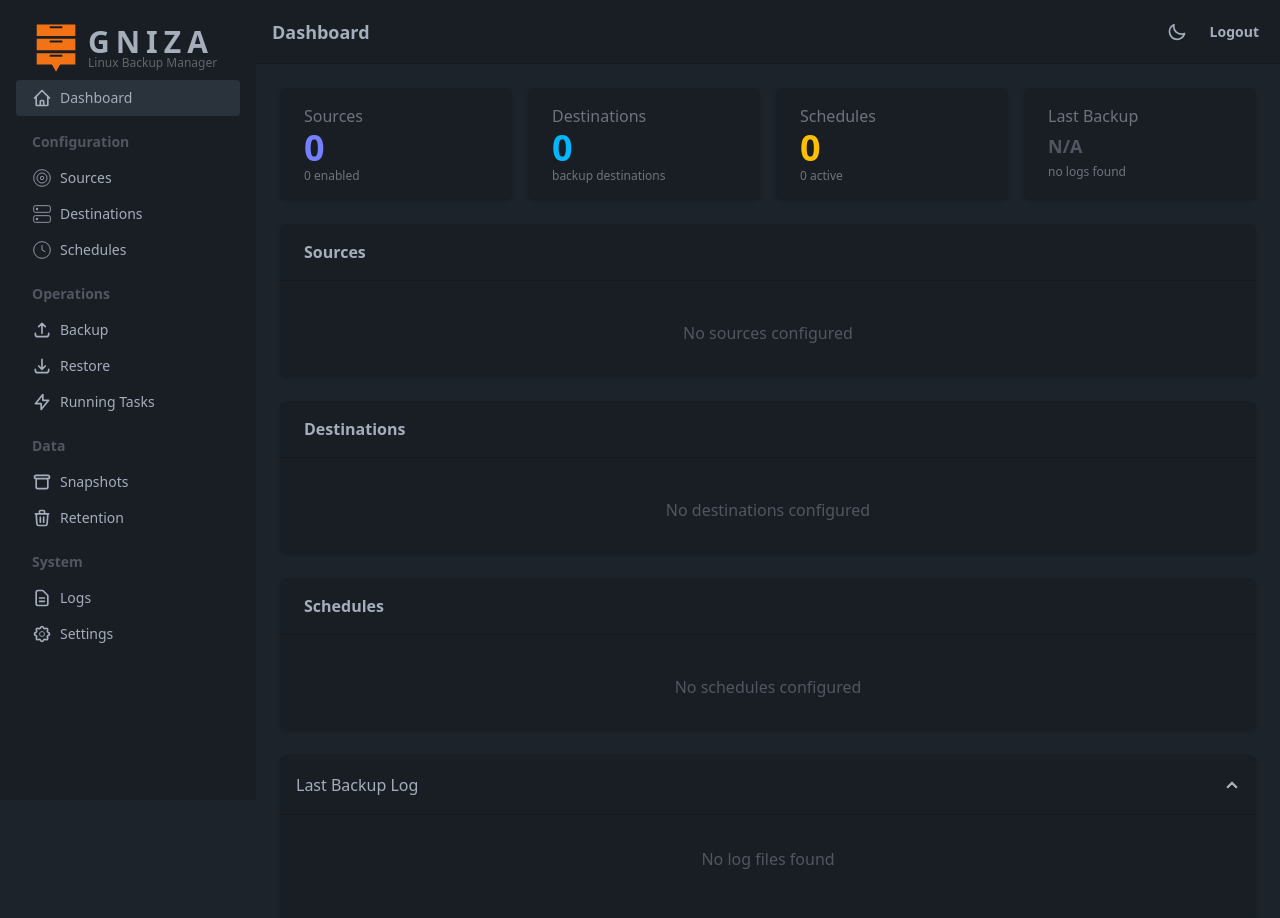
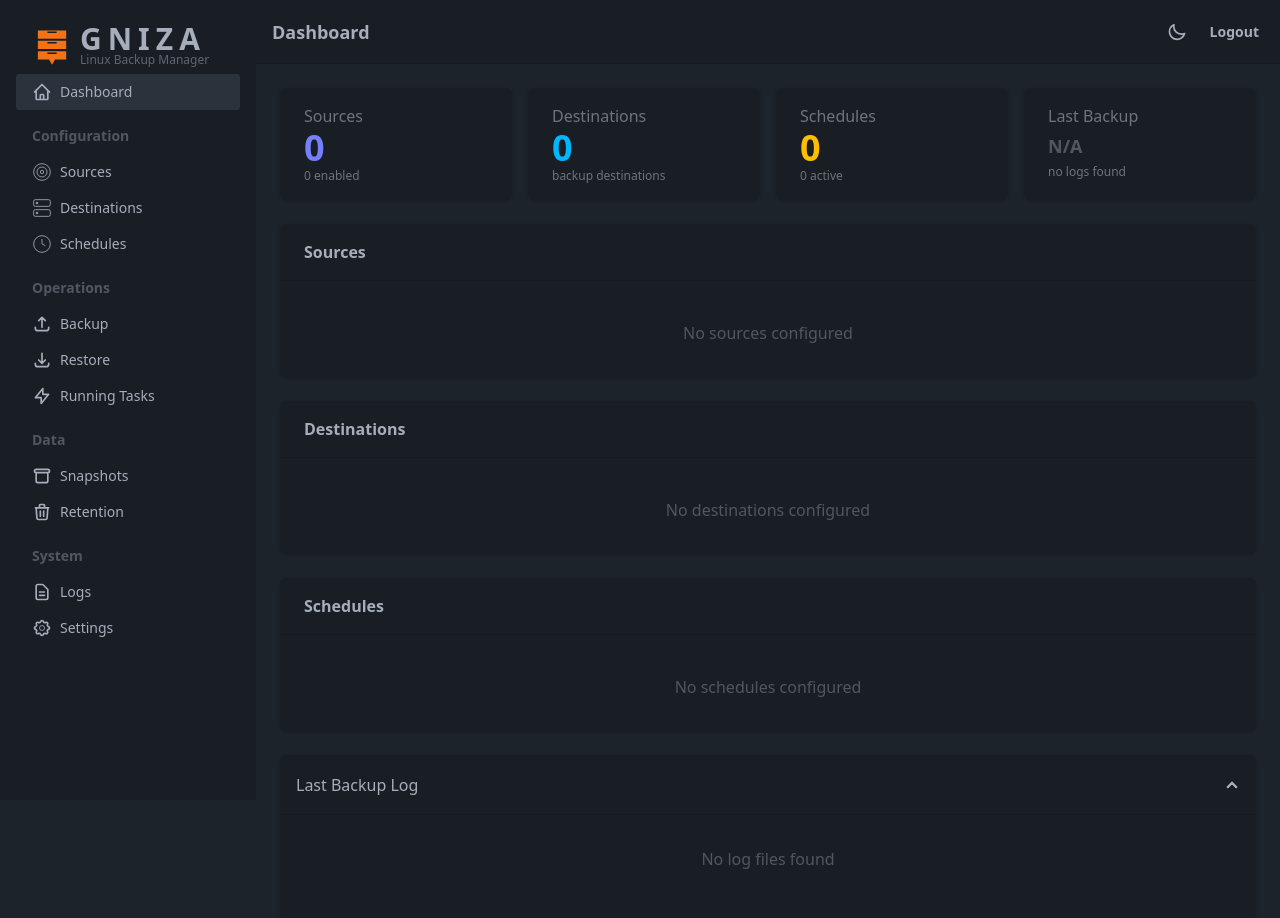
Before and after one commit to shukiv/gniza4linux, a Flask app: page / in a window 1280 px wide. Shown: the top 918 px of the page. Run offline with Flask 3, Linux system fonts and the light colour scheme; the visitor is signed in with stand-in values (Sample User, id 1); some libraries are stand-ins or nearby versions.

Commit message:
Adjust sidebar logo to w-10 h-10 with padding-top 0.3rem

```diff
--- a/web/templates/components/navbar.html
+++ b/web/templates/components/navbar.html
@@ -1,7 +1,7 @@
 <ul class="menu p-4 w-64 min-h-full bg-base-200 text-base-content">
     <li class="menu-title">
         <div class="flex items-center gap-2 text-primary">
-            <img src="{{ url_for('static', filename='gniza.svg') }}" alt="GNIZA" class="w-12 h-12" />
+            <img src="{{ url_for('static', filename='gniza.svg') }}" alt="GNIZA" class="w-10 h-10" style="padding-top: 0.3rem" />
             <div>
                 <div class="text-3xl font-bold leading-none tracking-[0.2em] text-base-content">GNIZA</div>
                 <div class="text-xs font-normal leading-none text-base-content/50">Linux Backup Manager</div>
```
